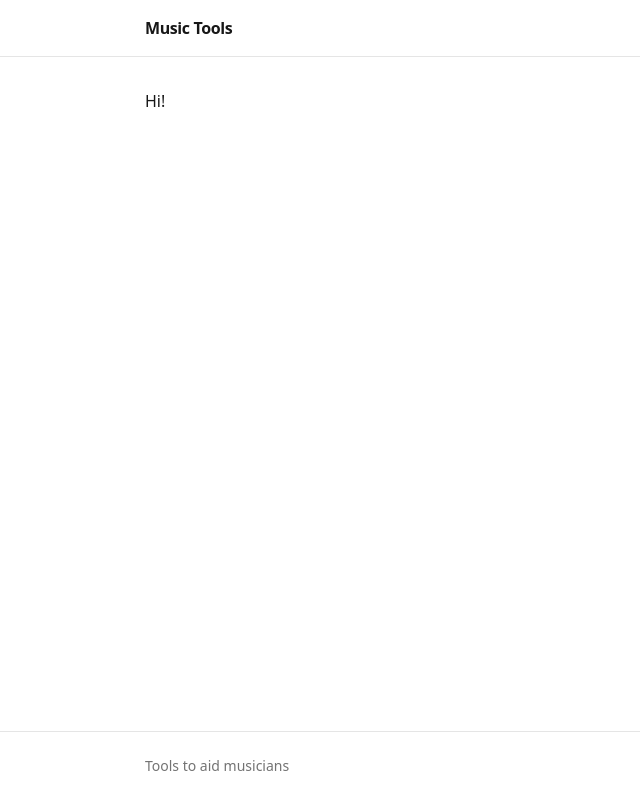
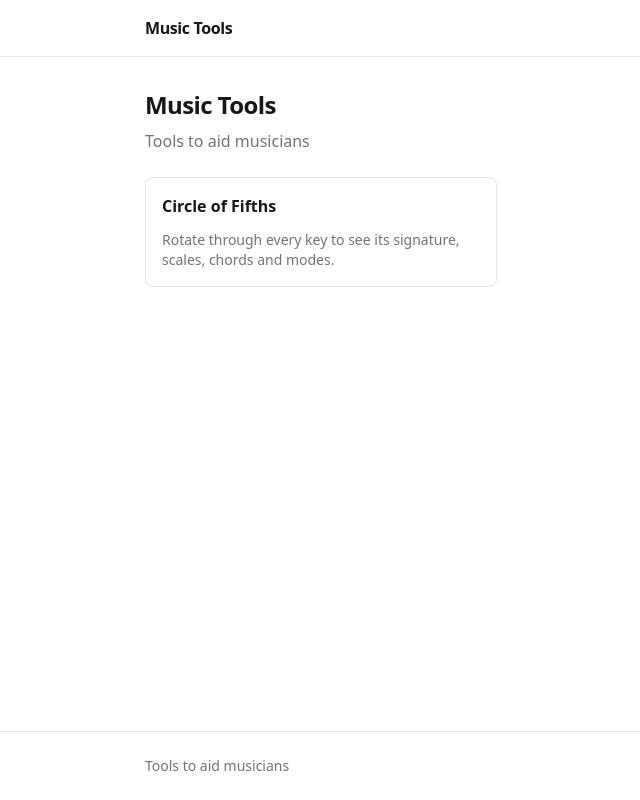
Before and after one commit to JordanAlec/music-tools, a Next.js app: page / in a window 1280 px wide. Shown: the whole page, without its empty margins (135-775 px from the left). Built offline with nearby package versions, Linux system fonts and the light colour scheme.

Commit message:
feat(home): list tools as tiles from site config

```diff
--- a/app/page.tsx
+++ b/app/page.tsx
@@ -1,9 +1,20 @@
-import Image from "next/image";
+import LinkCard from "./components/link-card";
+import { site, tools } from "@/lib/site";
 
 export default function Home() {
   return (
-    <div>
-      <h1>Hi!</h1>
+    <div className="space-y-6">
+      <div className="space-y-2">
+        <h1 className="text-2xl font-semibold tracking-tight">{site.name}</h1>
+        <p className="text-neutral-500">{site.description}</p>
+      </div>
+      <nav aria-label="Tools" className="grid gap-4 sm:grid-cols-2">
+        {tools.map((tool) => (
+          <LinkCard key={tool.href} href={tool.href} title={tool.name}>
+            <p className="text-sm text-neutral-500">{tool.description}</p>
+          </LinkCard>
+        ))}
+      </nav>
     </div>
   );
 }
--- a/lib/site.ts
+++ b/lib/site.ts
@@ -2,3 +2,11 @@ export const site = {
   name: "Music Tools",
   description: "Tools to aid musicians",
 };
+
+export const tools = [
+  {
+    name: "Circle of Fifths",
+    href: "/circle-of-fifths",
+    description: "Rotate through every key to see its signature, scales, chords and modes.",
+  },
+];
```
